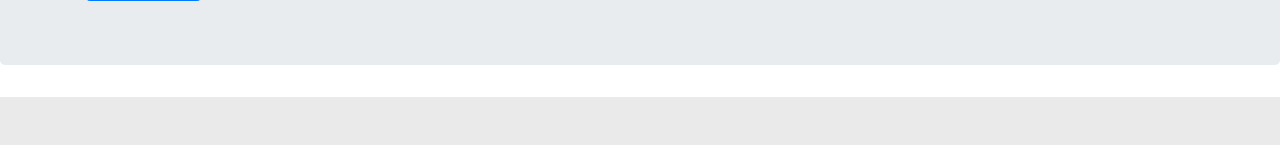
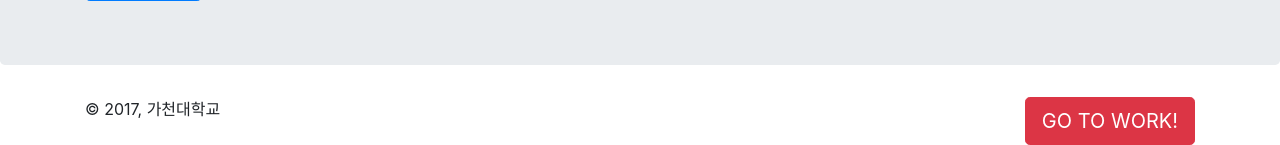
Before and after one commit to vividcloudpark/2017-2ERPChallenge, a Django app: page / in a window 1280 px wide. Shown: the part 1070-1215 px from the top of the page. Before the commit the page ends 1167 px from the top, so only its background shows below. Run offline with Django 3.2, Linux system fonts and the light colour scheme; some libraries are stand-ins or nearby versions.

Commit message:
added gotowork button

```diff
--- a/template/base.html
+++ b/template/base.html
@@ -26,7 +26,9 @@
 {% block content %}
 
 {% endblock %}
-
+{% include 'gotowork.html' %}
+{% include 'footer.html' %}
 </body>
 {% include 'script.html' %}
+
 </html>
--- a/template/footer.html
+++ b/template/footer.html
@@ -1,5 +1,3 @@
-  <footer>
-		<div class="container">
-         <p>&copy; 2017, 가천대학교 글로벌경영학트랙 &middot; Cloud Wunhan Park  &middot;  Kenny Sanghoon Jeon</p>
-		</div>
-  </footer>
+<div class="container">
+        <p>&copy; 2017, 가천대학교</p>
+</div>
--- /dev/null
+++ b/template/gotowork.html
@@ -0,0 +1,7 @@
+<div class="container">
+    <div style="float: right;">
+        <a href = "{% url 'work' %}">
+        <button type= "button" class="btn btn-danger btn-lg">GO TO WORK!</button>
+        </a>
+        </div>
+</div>
```
